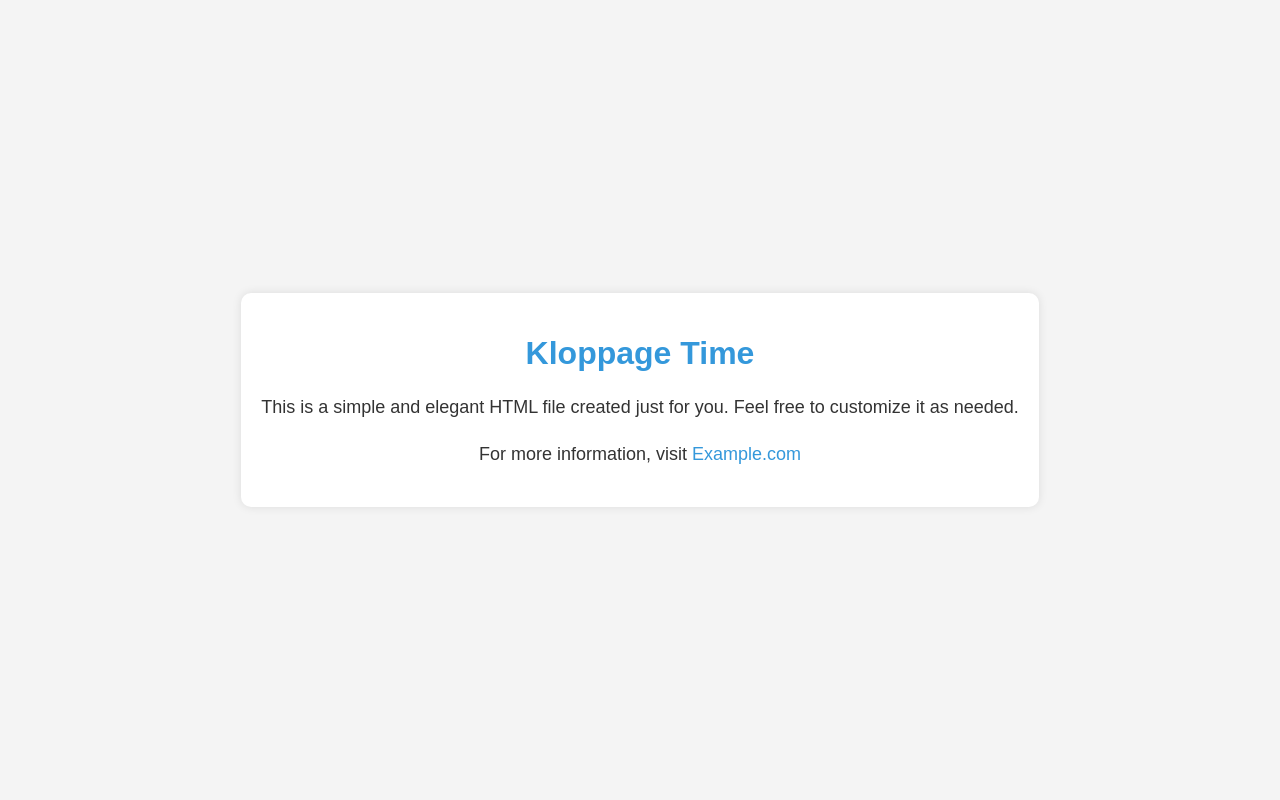
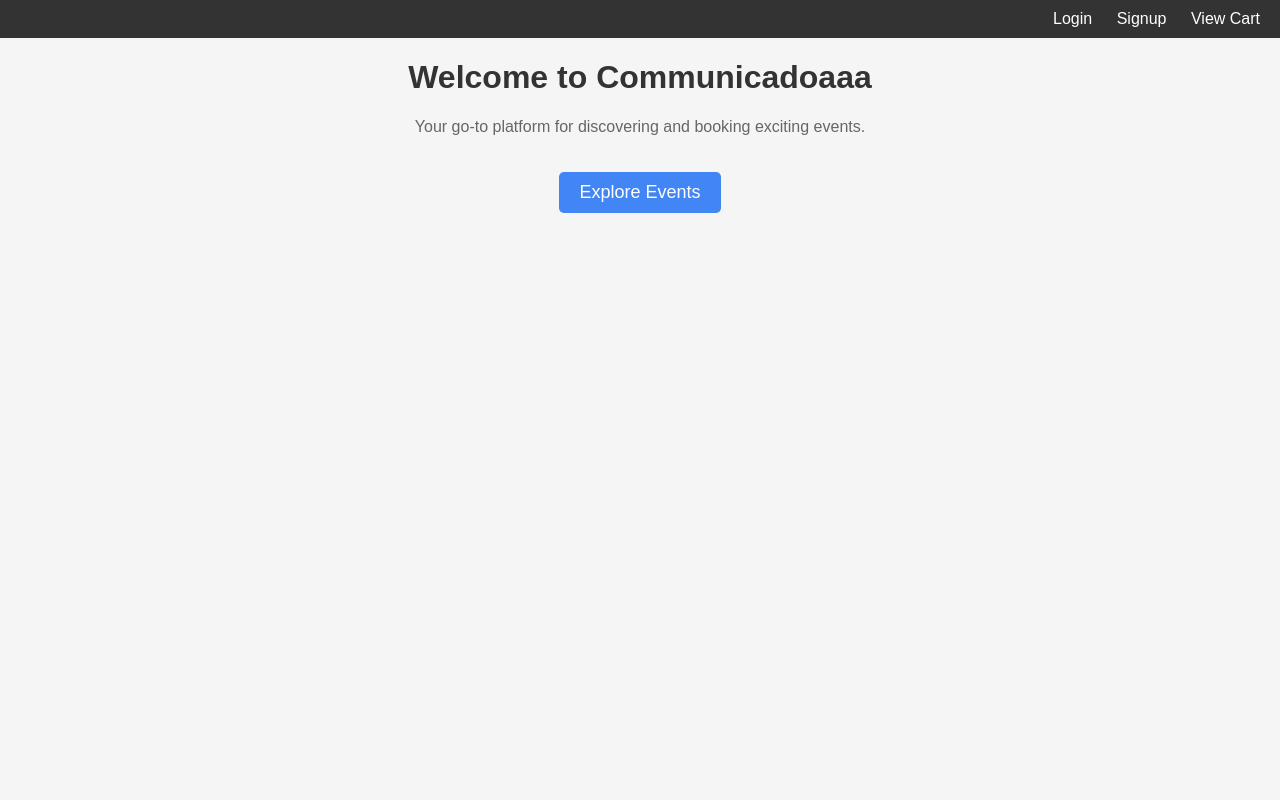
Before and after one commit to MithishR/Communicado, a Django app: page / in a window 1280 px wide. Run offline with Django 5.2, Linux system fonts and the light colour scheme; parts of the project's set-up code (start-up, migrations or seed data) failed here and were passed over.

Commit message:
home.html Changed
- Added ribbon and revamped page

```diff
--- a/Django/communicado/pages/templates/pages/home.html
+++ b/Django/communicado/pages/templates/pages/home.html
@@ -1,57 +1,79 @@
 <!DOCTYPE html>
 <html lang="en">
-
 <head>
     <meta charset="UTF-8">
     <meta name="viewport" content="width=device-width, initial-scale=1.0">
-    <title>Beautiful HTML File</title>
+    <title>Communicado - Event Ticketing Platform</title>
     <style>
         body {
             font-family: 'Arial', sans-serif;
-            background-color: #f4f4f4;
-            color: #333;
             margin: 0;
             padding: 0;
-            display: flex;
-            align-items: center;
-            justify-content: center;
-            height: 100vh;
+            background-color: #f5f5f5;
         }
 
-        .container {
-            text-align: center;
-            padding: 20px;
-            border-radius: 10px;
-            background-color: #fff;
-            box-shadow: 0 0 10px rgba(0, 0, 0, 0.1);
+        header {
+            background-color: #333;
+            color: #fff;
+            padding: 10px;
+            text-align: right;
         }
 
-        h1 {
-            color: #3498db;
-        }
-
-        p {
-            font-size: 18px;
-            line-height: 1.6;
-        }
-
-        a {
-            color: #3498db;
+        header a {
+            color: #fff;
+            margin: 0 10px;
             text-decoration: none;
         }
 
-        a:hover {
+        header a:hover {
             text-decoration: underline;
         }
+
+        .main-container {
+            max-width: 1200px;
+            margin: 20px auto;
+            text-align: center;
+        }
+
+        .main-container h1 {
+            color: #333;
+        }
+
+        .main-container p {
+            color: #666;
+        }
+
+        .cta-button {
+            display: inline-block;
+            padding: 10px 20px;
+            font-size: 18px;
+            background-color: #4285f4;
+            color: #fff;
+            text-decoration: none;
+            border-radius: 5px;
+            margin-top: 20px;
+        }
+
+        .cta-button:hover {
+            background-color: #3367d6;
+        }
+
+
+
     </style>
 </head>
+<body>
+    <header>
+        <a href="#">Login</a>
+        <a href="#">Signup</a>
+        <a href="#">View Cart</a>
 
-<body>
-    <div class="container">
-        <h1>Kloppage Time</h1>
-        <p>This is a simple and elegant HTML file created just for you. Feel free to customize it as needed.</p>
-        <p>For more information, visit <a href="https://www.example.com">Example.com</a></p>
+    </header>
+
+    <div class="main-container">
+        <h1>Welcome to Communicadoaaa</h1>
+        <p>Your go-to platform for discovering and booking exciting events.</p>
+        <a href="#" class="cta-button">Explore Events</a>
     </div>
 </body>
-
 </html>
```
